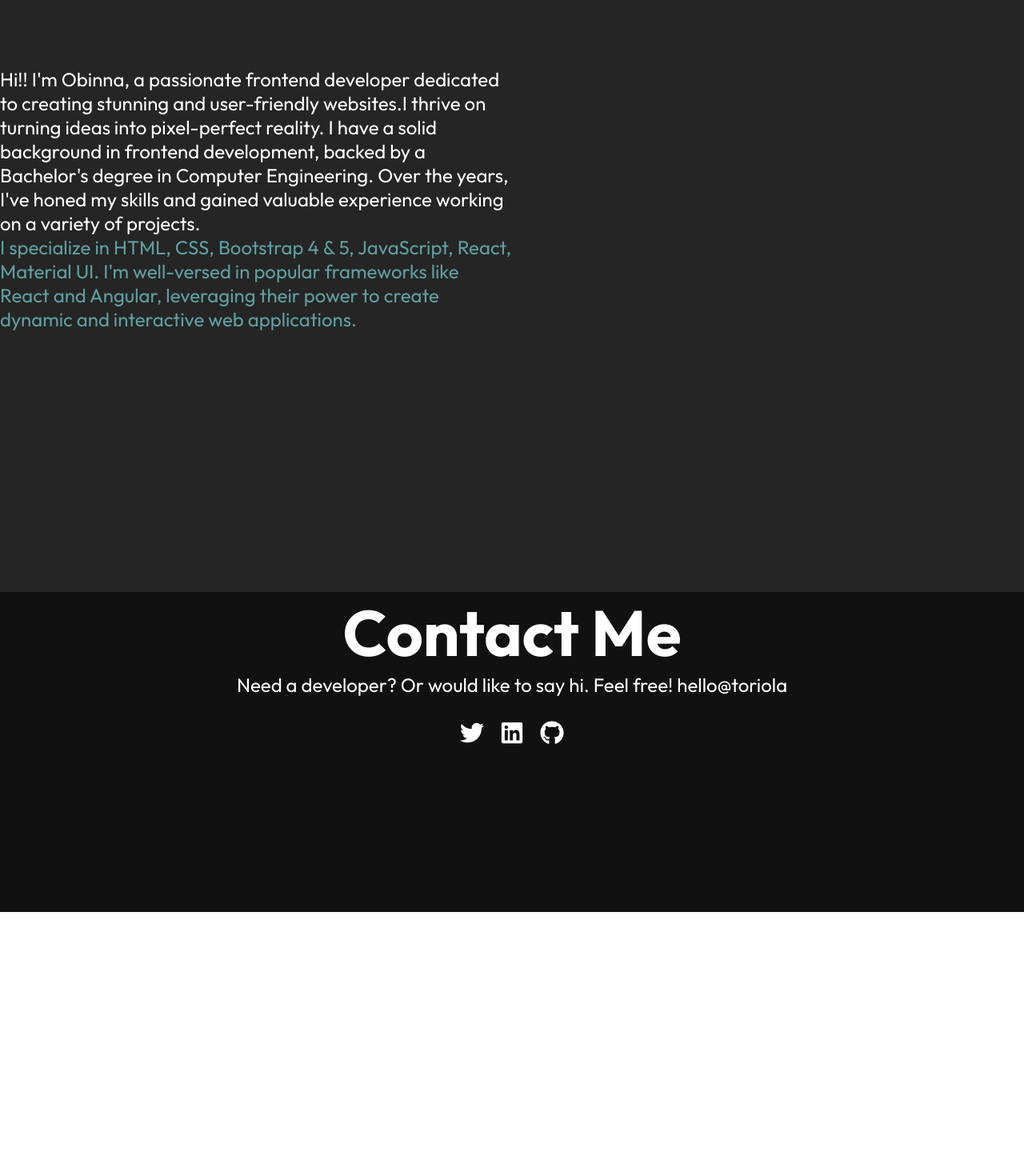
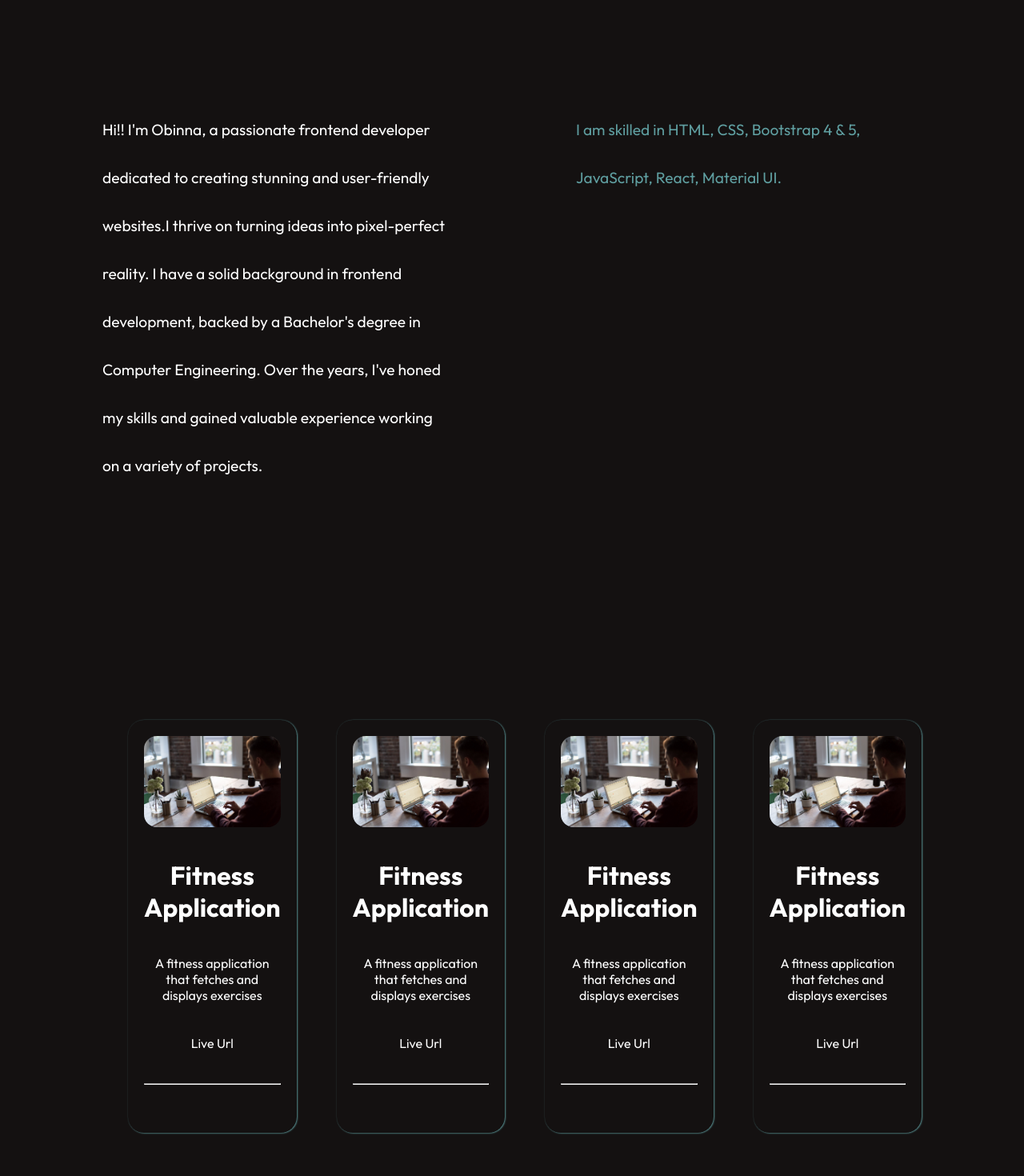
Before and after one commit to Obichris1/Obichris1, a React (Create React App) app: page / in a window 1280 px wide. Shown: the part 860-2330 px from the top of the page at 80% size. Before the commit the page ends 2000 px from the top, so only its background shows below. Built offline with nearby package versions, Linux system fonts and the light colour scheme.

Commit message:
second commit

```diff
--- a/src/Components/Navbar.jsx
+++ b/src/Components/Navbar.jsx
@@ -40,10 +40,10 @@ const Navbar = () => {
         <a href='#about'>About</a>
       </li>
       <li>
-        <Link to='/projects'>Projects</Link>
+        <a href='#projects'>Projects</a>
       </li>
       <li>
-        <Link to='/contact'>Contact</Link>
+        <a href='#contact'>Contact</a>
       </li>
       </ul>
 
--- a/src/Pages/About.css
+++ b/src/Pages/About.css
@@ -1,20 +1,48 @@
 #about{
     height: 100vh;
-    width: 100%;
-    background-color: rgb(37, 37, 37);
+    /* width: 100%; */
     text-align: center;
+    margin: auto;
+    /* background-color: rgb(26, 24, 24); */
+    width: 80%;
 
 
 }
 
 .about-content{
-    width: 50%;
-    padding: 9rem 0rem;
+    display: grid;
+    grid-template-columns: repeat(2,1fr);
+    gap: 10rem;
+    width: 100%;
+    padding: 12rem 0rem;
     text-align: left;
     /* margin: auto; */
-    font-size: 1.5rem;
+    font-size: 1.2rem;
+    line-height: 60px;
 }
 #about p:nth-child(2){
     /* margin-left: 49rem; */
+
+    /* padding: 24rem 0rem; */
     color: cadetblue;
 }
+
+
+#about p:nth-child(2):hover{
+
+    transform: translateX(20px,0);
+
+}
+
+
+
+
+@media screen and (max-width : 1040px) {
+    .about-content{
+        width: 50%;
+        padding: 3rem 0rem;
+        text-align: left;
+        margin: auto;
+        font-size: 1rem;
+    }
+}
--- a/src/Pages/About.jsx
+++ b/src/Pages/About.jsx
@@ -7,7 +7,7 @@ const About = () => {
    <div className='about-content'>
         <p> Hi!! I'm Obinna, a passionate frontend developer dedicated to creating stunning and user-friendly websites.I thrive on turning ideas into pixel-perfect reality.
             I have a solid background in frontend development, backed by a Bachelor's degree in Computer Engineering. Over the years, I've honed my skills and gained valuable experience working on a variety of projects.</p>
-        <p>I specialize in HTML, CSS, Bootstrap 4 & 5, JavaScript, React, Material UI. I'm well-versed in popular frameworks like React and Angular, leveraging their power to create dynamic and interactive web applications.</p>
+        <p>I am skilled in HTML, CSS, Bootstrap 4 & 5, JavaScript, React, Material UI.</p>
     </div>
   </div>
   )
--- a/src/Pages/Contact.css
+++ b/src/Pages/Contact.css
@@ -1,15 +1,19 @@
  #contact{
-    height: 50vh;
-    margin: auto 0;
+    height: 100vh;
+    /* margin: auto 0; */
     /* position: relative; */
-    background-color: rgb(17, 17, 17);
+    width: 80%;
+    margin: auto;
 }
 
 .contact-content{
 
+padding-top: 13rem;
  display: flex;
  flex-direction: column;
- height: 100%;
+ gap: 40px;
+
+ /* height: 100%;  */
  /* position: absolute;  */
  /* left: 0;  */
  /* margin: auto; */
@@ -24,9 +28,22 @@
     display: flex;
     margin: 0 auto;
     padding: 30px;
-    gap: 20px;
+    gap: 50px;
 }
 
 #contact h1{
-    font-size: 5rem;
+    font-size: 3rem;
 }
+#contact a{
+    text-decoration: underline;
+    color: cadetblue;
+}
+#contact a:hover {
+    color: white;
+    /* font-size: 1.6rem; */
+
+}
+.copyright{
+    font-size: 1rem;
+    color: grey;
+}
--- a/src/Pages/Contact.jsx
+++ b/src/Pages/Contact.jsx
@@ -9,25 +9,23 @@ const Contact = () => {
     <div id='contact'>
       <div className='contact-content'>
         <h1>Contact Me</h1>
-        <p>Need a developer? Or would like to say hi. Feel free! hello@toriola</p>
-
+        <p>Need a developer? Or would like to say hi. Feel free! <span><a href="mailto:obichris202@gmail.com">hello@Chukwunenye</a></span></p>
+         <hr style={{color : '#fff' }}/>
         <div className='socials'>
         <div className='twitter'>
-         <a href="tel:+234812914462"><FaTwitter  size={30} style={{color :'#fff'}}/></a>
+         <a href="tel:+234812914462"><FaTwitter  size={50} style={{color :'#fff'}}/></a>
         </div>
 
         <div className='linkedin'>
-            <Link to='https://www.linkedin.com/in/obinna-chukwunenye-9b98291b9/'><FaLinkedin size={30} style={{color :'#fff'}} /></Link>
+            <Link to='https://www.linkedin.com/in/obinna-chukwunenye-9b98291b9/'><FaLinkedin size={50} style={{color :'#fff'}} /></Link>
         </div>
 
         <div className='Github'>
-          <FaGithub size={30} style={{color :'#fff'}} />
+          <FaGithub size={50} style={{color :'#fff'}} />
         </div>
 
-
-
         </div>
-
+        <p className='copyright'>Copyright &copy; 2023 Chukwunenye Obinna</p>
 
 
       </div>
--- a/src/Pages/Home.jsx
+++ b/src/Pages/Home.jsx
@@ -3,12 +3,14 @@ import Navbar from '../Components/Navbar'
 import HeroSection from '../Components/HeroSection'
 import About from './About'
 import Contact from './Contact'
+import Project from './Project'
 const Home = () => {
   return (
     <div>
         <Navbar />
         <HeroSection />
         <About />
+        <Project />
         <Contact />
 
 
--- /dev/null
+++ b/src/Pages/Project.css
@@ -0,0 +1,43 @@
+#project{
+  height: 100vh;
+  width: 80%;
+  margin: auto;
+}
+
+.card-container{
+    display: grid;
+    grid-template-columns: repeat(4,1fr);
+    gap: 50px;
+    margin: 10rem;
+}
+
+.project-card{
+    display: flex;
+    flex-direction: column;
+    text-align: center;
+    padding: 20px;
+    gap: 40px;
+    margin: auto;
+    box-shadow: 0.8px 0.5px 2px  cadetblue;
+    border-radius: 20px;
+
+    /* width: 50%;  */
+}
+.project-card:hover{
+  transform: translateY(-10px) ;
+  transition:  0.7s ease-out  ;
+}
+
+.project-card img{
+    /* height: 100%; */
+    background-size: cover;
+    border-radius: 1rem;
+    width: 100%;
+}
+
+#project h1{
+    /* width: 50%; */
+}
+#project p{
+    /* width: 50%; */
+}
--- a/src/Pages/Project.jsx
+++ b/src/Pages/Project.jsx
@@ -1,8 +1,63 @@
 import React from 'react'
+import HeroBanner from '../Assets/hero-banner.jpg'
+import './Project.css'
 
 const Project = () => {
   return (
-    <div>Project</div>
+   <div id='projects'>
+      <div className='card-container'>
+      <div className='project-card card1'>
+          <img src={HeroBanner} alt="" />
+          {/* <div className='card-content'> */}
+          <h1 className='project-heading'>Fitness Application</h1>
+          <p className= 'project-about'>A fitness application that fetches and displays exercises</p>
+          <p className='project-url'>Live Url</p>
+          <hr />
+          <div className='Tech-used'>
+
+       </div>
+
+
+      </div>
+
+      <div className='project-card card2'>
+          <img src={HeroBanner} alt="" />
+          <h1 className='project-heading'>Fitness Application</h1>
+          <p className= 'project-about'>A fitness application that fetches and displays exercises</p>
+          <p className='project-url'>Live Url</p>
+          <hr />
+          <div className='Tech-used'>
+          </div>
+
+      </div>
+
+      <div className='project-card card3'>
+          <img src={HeroBanner} alt="" />
+          <h1 className='project-heading'>Fitness Application</h1>
+          <p className= 'project-about'>A fitness application that fetches and displays exercises</p>
+          <p className='project-url'>Live Url</p>
+          <hr />
+          <div className='Tech-used'>
+          </div>
+
+
+
+      </div>
+
+      <div className='project-card card3'>
+          <img src={HeroBanner} alt="" />
+          <h1 className='project-heading'>Fitness Application</h1>
+          <p className= 'project-about'>A fitness application that fetches and displays exercises</p>
+          <p className='project-url'>Live Url</p>
+          <hr />
+          <div className='Tech-used'>
+          </div>
+
+
+
+      </div>
+    </div>
+ </div>
   )
 }
 
--- a/src/index.css
+++ b/src/index.css
@@ -9,7 +9,7 @@
 body {
   margin: 0;
    font-family: 'Outfit', sans-serif;
-   background-color:#fff;
+   background-color:#141111;
   -webkit-font-smoothing: antialiased;
   -moz-osx-font-smoothing: grayscale;
 }
@@ -24,7 +24,7 @@ h1,h4,p,a,h3{
   margin: 0 5px;
   font-size: 1.5rem;
   text-transform: uppercase;
-  background-color: yellow;
+  background-color:cadetblue;
   color: black;
   border:1px solid black;
   font-weight: 600;
```
